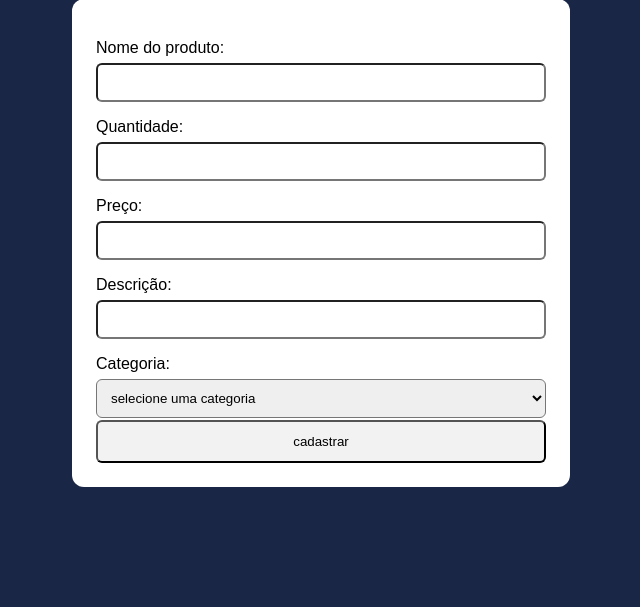
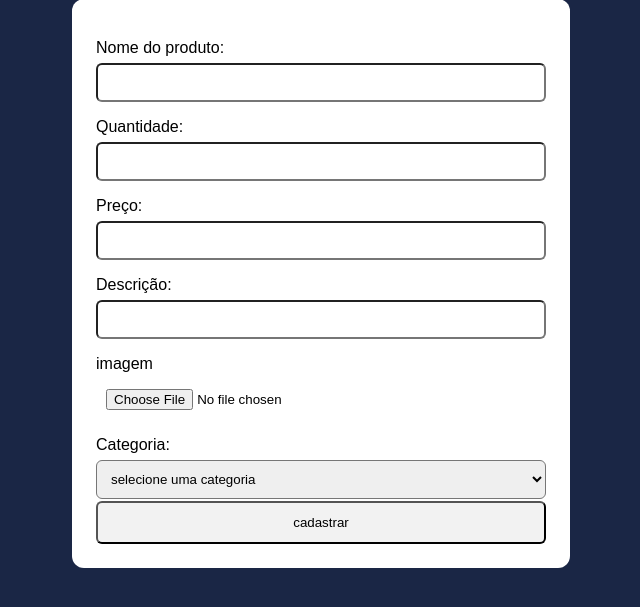
Before and after one commit to gomesCCCC/estoque-no-Flask, a Flask app: page /cadastrar in a window 1280 px wide. Shown: the part 41-648 px from the top of the page, without its empty margins (319-959 px from the left). Run offline with Flask 3, Linux system fonts and the light colour scheme.

Commit message:
Instalação do SQLite
além de implementação de banco de dados coloquei o atributo "imagem" agora sendo possível cadastrar com uma foto ilustrativa

```diff
--- a/app.py
+++ b/app.py
@@ -1,5 +1,9 @@
 import json
 import random
+import sqlite3
+from pathlib import Path
+from uuid import  uuid4
+
 
 from flask import Flask,render_template,request
 
@@ -16,19 +20,27 @@ def salvar_arquivo(estoque):
     with open("estoque.json","w",encoding="utf-8") as arquivo:
         json.dump(estoque,arquivo,indent=4,ensure_ascii=False)
 
+registro_ID = []
 lista_categoria = ["celular", "Televisão", "console", "notebook", "tablet"]
 class Produto:
-    def __init__(self,nome,quantidade,preco,categoria,descricao):
+    def __init__(self,nome,quantidade,preco,categoria,descricao,imagem):
         self.id = random.randint(000000,999999)
         self.nome = nome
         self.quantidade = quantidade
         self.preco = preco
         self.categoria = categoria
         self.descricao = descricao
+        self.imagem = imagem
 
 
     def cadastar(self):
         lista_categoria = ["celular", "Televisão", "console", "notebook", "tablet"]
+
+        if self.id in registro_ID:
+            while self.id in registro_ID:
+                self.id += 1
+
+        registro_ID.append(self.id)
 
         if not self.nome:
             raise ValueError("Nome não pode ser vazio")
@@ -42,17 +54,64 @@ class Produto:
         if self.categoria not in lista_categoria:
             raise ValueError("categoria inválid")
 
+        caminho_imagem = None
+
+        if self.imagem and self.imagem.filename:
+            extensao = Path(self.imagem.filename).suffix.lower()
+
+            if extensao not in {".jpg", ".jpeg", ".png", ".webp"}:
+                raise ValueError("Formato não suportado")
+
+            pasta = Path(app.static_folder) / "uploads"
+            pasta.mkdir(parents=True, exist_ok=True)
+
+            nome_arquivo = f"{uuid4().hex}{extensao}"
+
+            self.imagem.save(pasta / nome_arquivo)
+            caminho_imagem = f"uploads/{nome_arquivo}"
+
+        self.imagem = caminho_imagem
+
         novo_produto = {
             "ID": self.id,
             "nome": self.nome,
             "quantidade": self.quantidade,
             "preço": self.preco,
             "descrição": self.descricao,
-            "categoria": self.categoria
+            "categoria": self.categoria,
+            "imagem": self.imagem
         }
+        con = sqlite3.connect("estoque.db")
+
+        try:
+            cur = con.cursor()
+
+            cur.execute(
+                """
+                INSERT INTO PRODUTO
+                    (ID, NOME, QUANTIDADE, PRECO, DESCRICAO, CATEGORIA,IMAGEM)
+                VALUES (?, ?, ?, ?, ?, ?,?)
+                """,
+                (
+                    self.id,
+                    self.nome,
+                    self.quantidade,
+                    self.preco,
+                    self.descricao,
+                    self.categoria,
+                    self.imagem
+                )
+            )
+
+            con.commit()
+        finally:
+            con.close()
+
         estoque = abrir_arquivo()
         estoque.append(novo_produto)
         salvar_arquivo(estoque)
+
+
 
 @app.route("/cadastrar",methods=["GET","POST"])
 def cadastrar_produto():
@@ -65,9 +124,10 @@ def cadastrar_produto():
             preco = float(request.form.get("preco", ""))
             descricao = request.form.get("descricao","")
             categoria = request.form.get("categoria","")
+            imagem = request.files.get("imagem")
 
 
-            produto = Produto(nome=nome, quantidade=quantidade, preco=preco, descricao=descricao, categoria=categoria)
+            produto = Produto(nome=nome, quantidade=quantidade, preco=preco, descricao=descricao, categoria=categoria, imagem=imagem)
 
             produto.cadastar()
             mensagem = "Produto cadastrado!"
@@ -83,4 +143,4 @@ def cadastrar_produto():
 
 
 if __name__ == "__main__":
-    app.run(debug=False,port=5001)
+    app.run(debug=True,port=5001)
--- a/templates/cadastrar.html
+++ b/templates/cadastrar.html
@@ -7,7 +7,7 @@
     <title>cadastro</title>
 </head>
 <body>
-<form action="/cadastrar" method="post" >
+<form action="/cadastrar" method="post" enctype="multipart/form-data">
   <label for="nome">Nome do produto:</label>
   <input id="nome" name="nome" type="text" required>
   <label for="quantidade">Quantidade:</label>
@@ -16,6 +16,8 @@
   <input id="preco" name="preco" type="text" required>
   <label for="descricao">Descrição:</label>
   <input id="descricao" name="descricao" type="text" required>
+  <label for="imagem">imagem</label>
+  <input id="imagem" name="imagem" type="file" accept="image/*">
   <label for="categoria">Categoria:</label>
   <select id="categoria" name="categoria">
     <option value="">selecione uma categoria</option>
```
Also changed, not shown: estoque.json (+17 -0 lines), estoque.db (added), static/uploads/05c023e1c037435da1ed24fa0bc631cb.webp (added), static/uploads/fe8d281d0d594fb29febce6b4b94a1a1.webp (added), 1 other file.
